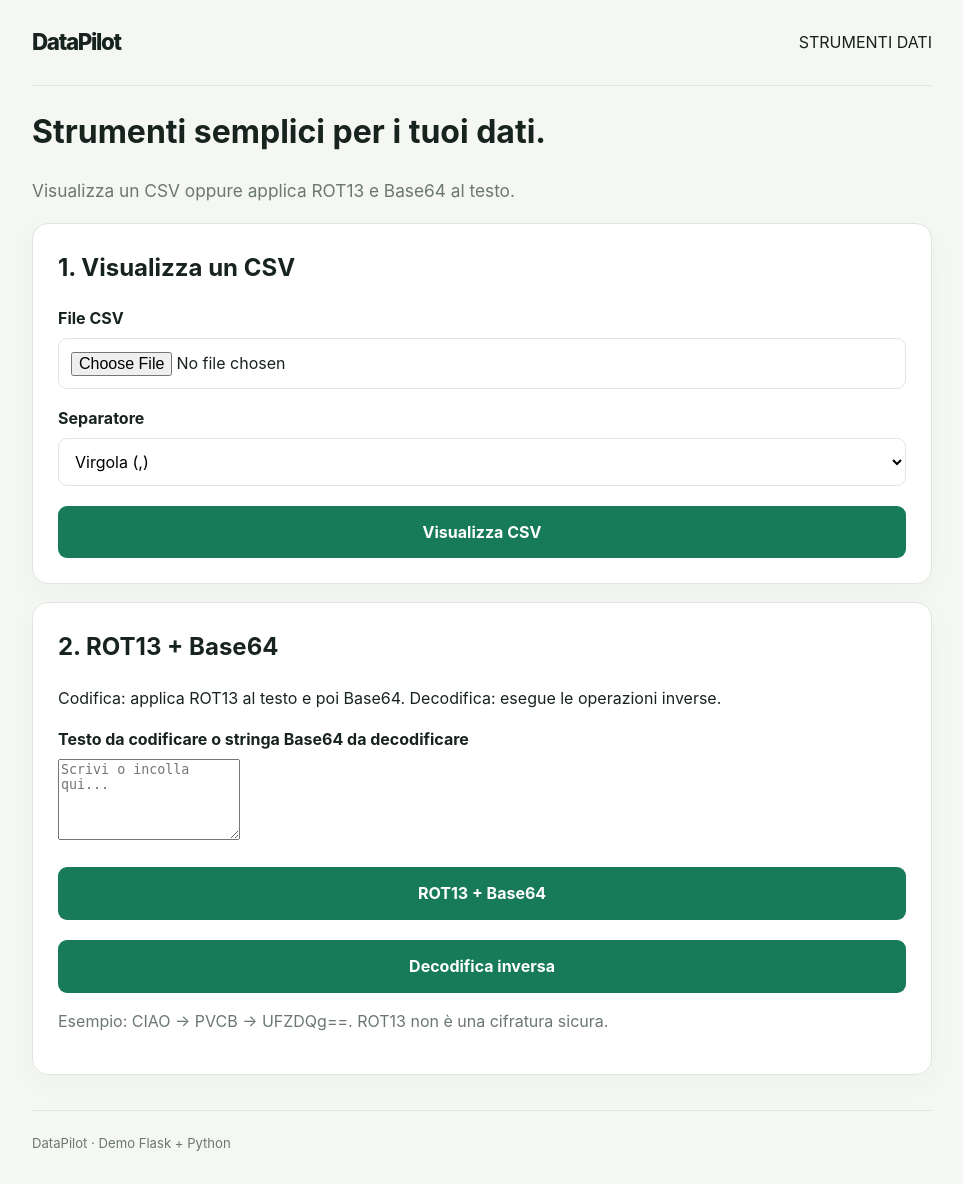
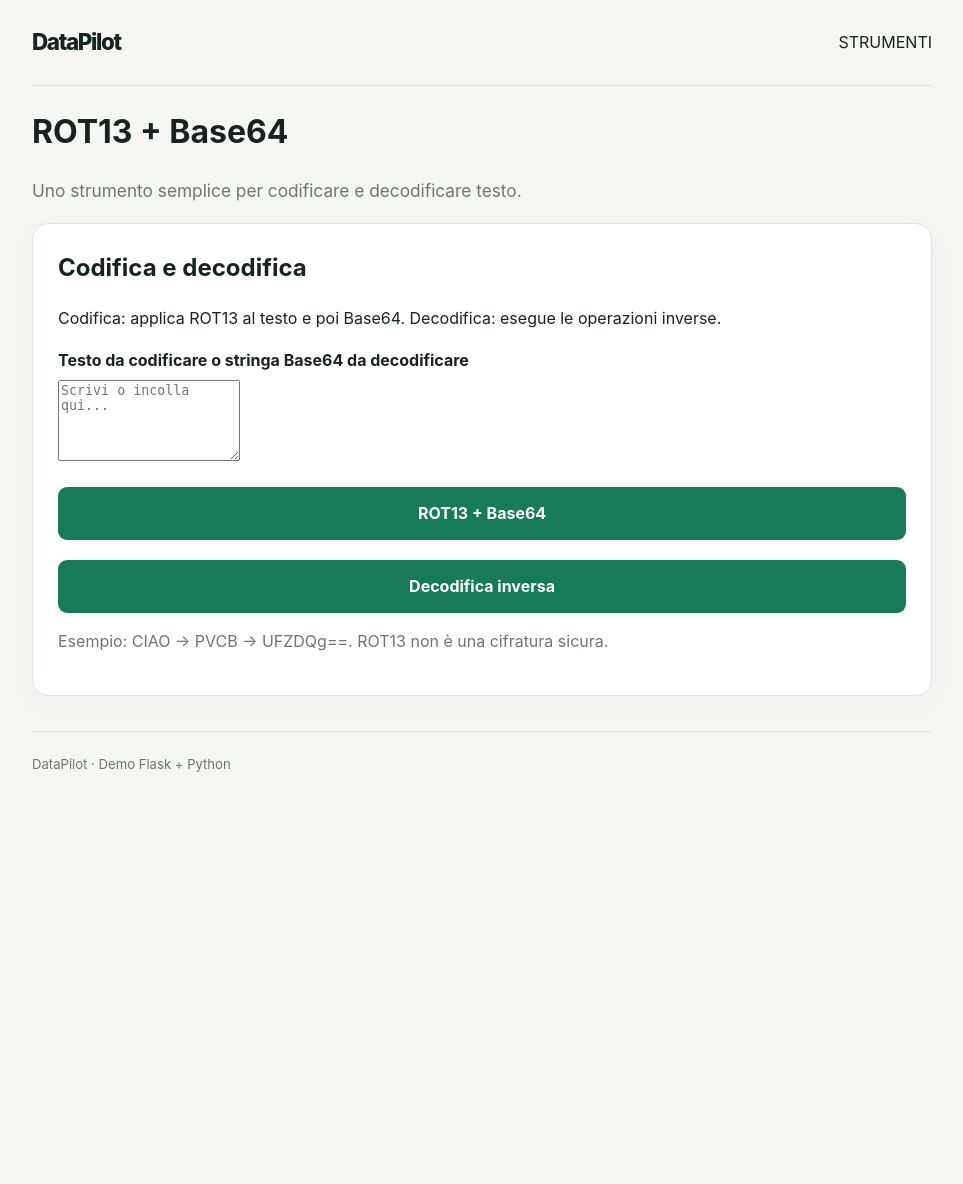
Before and after one commit to Tiupiu2007/test, a Flask app: page / in a window 1280 px wide. Shown: the whole page, without its empty margins (158-1121 px from the left). After the commit the page ends 772 px from the top, so only its background shows below. Run offline with Flask 3, Linux system fonts and the light colour scheme.

Commit message:
Rimuove la sezione CSV dalla pagina

```diff
--- a/templates/home.html
+++ b/templates/home.html
@@ -7,25 +7,12 @@
 <link rel="stylesheet" href="{{ url_for('static', filename='style.css') }}">
 </head>
 <body><main class="container">
-<header><a class="brand" href="/">DataPilot</a><span>STRUMENTI DATI</span></header>
-<h1>Strumenti semplici per i tuoi dati.</h1>
-<p class="intro">Visualizza un CSV oppure applica ROT13 e Base64 al testo.</p>
+<header><a class="brand" href="/">DataPilot</a><span>STRUMENTI</span></header>
+<h1>ROT13 + Base64</h1>
+<p class="intro">Uno strumento semplice per codificare e decodificare testo.</p>
 {% if error %}<p class="alert">{{ error }}</p>{% endif %}
 <section class="panel">
-<h2>1. Visualizza un CSV</h2>
-<form method="post" enctype="multipart/form-data">
-<input type="hidden" name="action" value="csv">
-<label for="file">File CSV</label><input id="file" name="file" type="file" accept=".csv,text/csv" required>
-<label for="delimiter">Separatore</label>
-<select id="delimiter" name="delimiter"><option value=",">Virgola (,)</option><option value=";">Punto e virgola (;)</option><option value="|">Pipe (|)</option><option value="&#9;">Tabulazione</option></select>
-<button type="submit">Visualizza CSV</button>
-</form>
-{% if headers %}<h3>Anteprima (massimo 100 righe)</h3>
-<div class="table-wrap"><table><thead><tr>{% for header in headers %}<th>{{ header }}</th>{% endfor %}</tr></thead>
-<tbody>{% for row in rows %}<tr>{% for cell in row %}<td>{{ cell }}</td>{% endfor %}</tr>{% endfor %}</tbody></table></div>{% endif %}
-</section>
-<section class="panel">
-<h2>2. ROT13 + Base64</h2>
+<h2>Codifica e decodifica</h2>
 <p>Codifica: applica ROT13 al testo e poi Base64. Decodifica: esegue le operazioni inverse.</p>
 <form method="post">
 <label for="text">Testo da codificare o stringa Base64 da decodificare</label>
```
